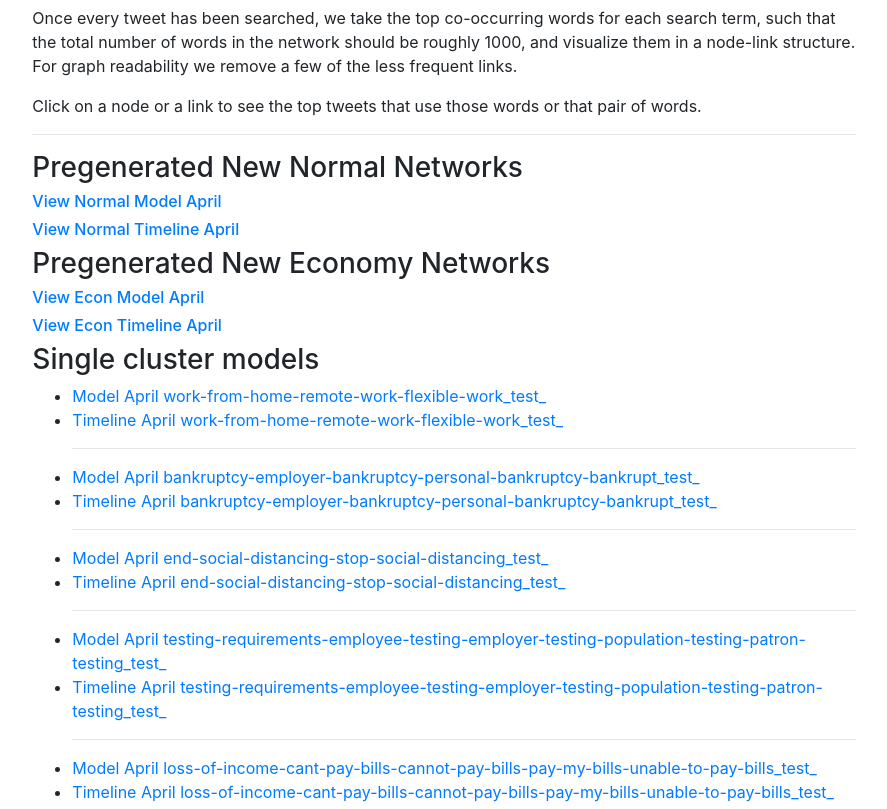
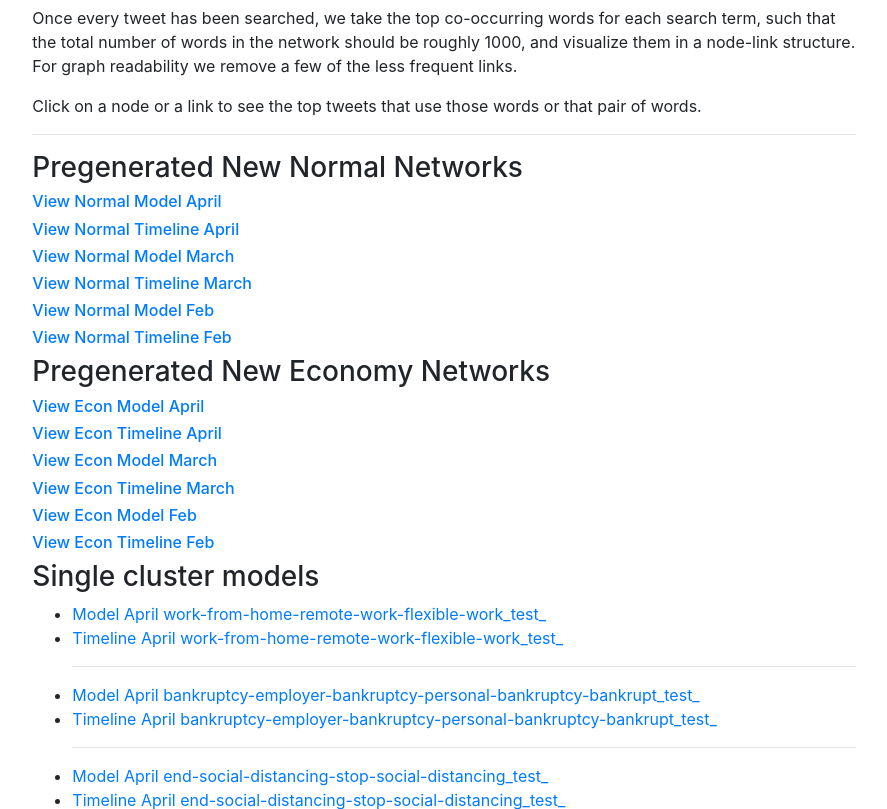
Before and after one commit to ucdscenter/covid_social_media, a Django app: page / in a window 1280 px wide. Shown: the part 400-1209 px from the top of the page, without its empty margins (196-1083 px from the left). Run offline with Django 3.2, Linux system fonts and the light colour scheme; some libraries are stand-ins or nearby versions.

Commit message:
adding some stuff

```diff
--- a/twitter_network/TweetD2vCreator.py
+++ b/twitter_network/TweetD2vCreator.py
@@ -194,6 +194,7 @@ class TweetModelRunner:
 
 if __name__ == "__main__":
 	from test_credentials import AWS_PROFILE
+	import supervised_terms
 	#test_string="employee employees employed employing employ jobless job jobs work working works worked unemployable unemployed wfh"
 	test_string = "emp"
 	t = TweetModelRunner(aws_credentials=AWS_PROFILE, tweettype=["original", "quote", "reply"], startdate="01/01/2020", enddate="04/30/2020", search_terms=test_string)
--- a/twitter_network/templates/twitter_network/index.html
+++ b/twitter_network/templates/twitter_network/index.html
@@ -22,9 +22,17 @@ Click on a node or a link to see the top tweets that use those words or that pai
 <h3>Pregenerated New Normal Networks</h3>
 <h6><a href="show_webgl?identifier=normal_model_test_">View Normal Model April</a></h6>
 <h6><a href="webgl_timeline?identifier=normal_model_test_">View Normal Timeline April</a></h6>
+<h6><a href="show_webgl?identifier=normal_model_mar_">View Normal Model March</a></h6>
+<h6><a href="webgl_timeline?identifier=normal_model_mar_">View Normal Timeline March</a></h6>
+<h6><a href="show_webgl?identifier=normal_model_feb_">View Normal Model Feb</a></h6>
+<h6><a href="webgl_timeline?identifier=normal_model_feb_">View Normal Timeline Feb</a></h6>
 <h3>Pregenerated New Economy Networks</h3>
 <h6><a href="show_webgl?identifier=econ_model_test_">View Econ Model April</a></h6>
 <h6><a href="webgl_timeline?identifier=econ_model_test_">View Econ Timeline April</a></h6>
+<h6><a href="show_webgl?identifier=econ_model_mar_">View Econ Model March</a></h6>
+<h6><a href="webgl_timeline?identifier=econ_model_mar_">View Econ Timeline March</a></h6>
+<h6><a href="show_webgl?identifier=econ_model_feb_">View Econ Model Feb</a></h6>
+<h6><a href="webgl_timeline?identifier=econ_model_feb_">View Econ Timeline Feb</a></h6>
 
 <h3>Single cluster models</h3>
 <ul>
```
Also changed, not shown: twitter_network/s3_client.py (+3 -4 lines), 1 other file.
